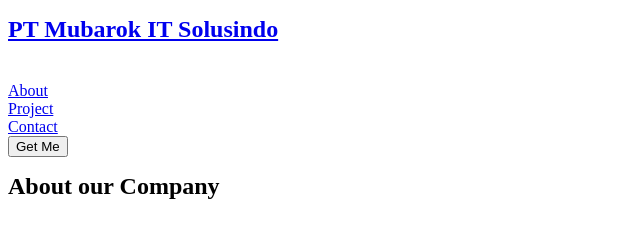
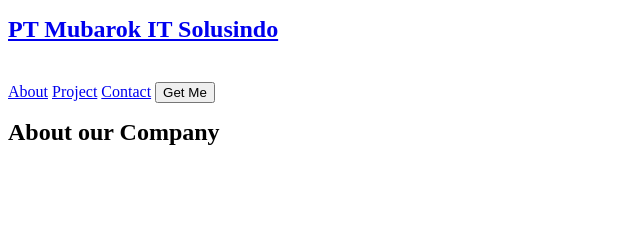
Before and after one commit to alhasiby/profile, a plain HTML site: page about.html in a window 1280 px wide. Shown: the whole page, without its empty margins (0-640 px from the left). Drawn offline with Linux system fonts and the light colour scheme.

Commit message:
edit header

```diff
--- a/about.html
+++ b/about.html
@@ -8,13 +8,13 @@
 </head>
 <body>
     <header>
-        <h1><a href="#">
-        PT Mubarok IT Solusindo
-        </a></h1>
-        <nav><a href="about.html">About</a></nav>
-        <nav><a href="project.html">Project</a></nav>
-        <nav><a href="contact.html">Contact</a></nav>
-        <button class="btn">Get Me</button>
+        <h1><a href="#">PT Mubarok IT Solusindo</a></h1>
+        <nav>
+                <a href="about.html">About</a>
+                <a href="project.html">Project</a>
+                <a href="contact.html">Contact</a>
+                <button class="btn">Get Me</button>
+        </nav>
     </header>
 
     <Main>
```
Also changed, not shown: contact.html (+7 -7 lines), index.html (+10 -7 lines), project.html (+7 -7 lines).
